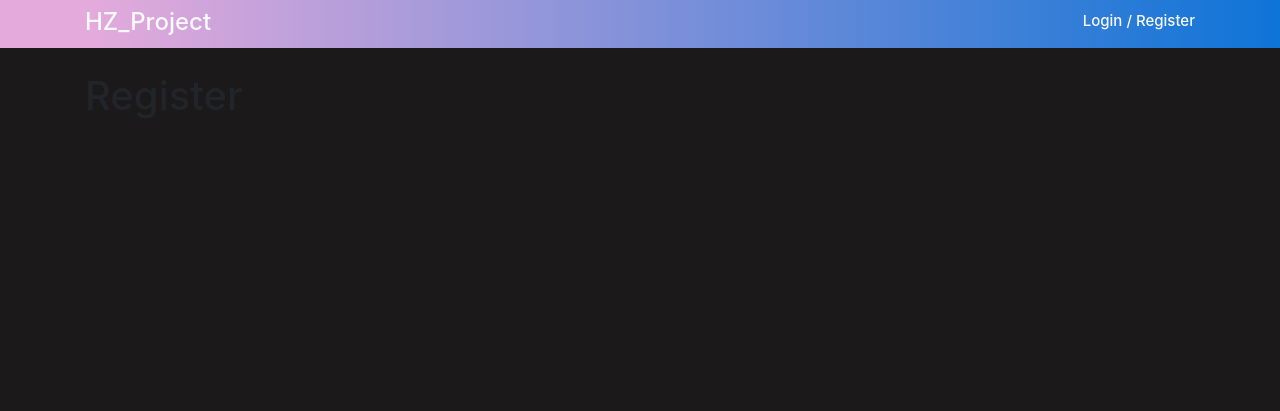
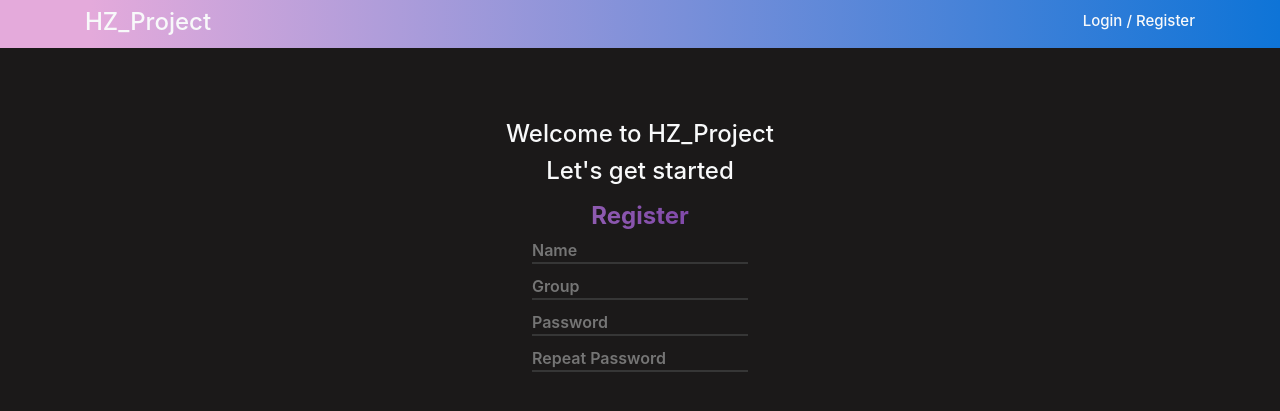
Before and after one commit to KarimBozzhanov/projects_portal, an ASP.NET Core app: page /Home/Register in a window 1280 px wide. Shown: the top 411 px of the page. Run offline with ASP.NET Core 8, Linux system fonts and the light colour scheme.

Commit message:
Registration page

```diff
--- a/projects_portal/Controllers/HomeController.cs
+++ b/projects_portal/Controllers/HomeController.cs
@@ -74,10 +74,10 @@ namespace projects_portal.Controllers
         {
             if (ModelState.IsValid)
             {
-                User user = await db.User.FirstOrDefaultAsync(u => u.Login == loginModel.Login && u.Password == loginModel.Password);
+                User user = await db.User.FirstOrDefaultAsync(u => u.Name == loginModel.Name && u.Password == loginModel.Password);
                 if (user != null)
                 {
-                    await Authenticate(loginModel.Login);
+                    await Authenticate(loginModel.Name);
                     return RedirectToAction("Index");
                 }
                 ModelState.AddModelError("", "Некорректные логин или пароль");
@@ -96,12 +96,12 @@ namespace projects_portal.Controllers
         {
             if (ModelState.IsValid)
             {
-                User user = await db.User.FirstOrDefaultAsync(u => u.Login == registerModel.Login);
+                User user = await db.User.FirstOrDefaultAsync(u => u.Name == registerModel.Name);
                 if (user == null)
                 {
-                    db.User.Add(new User { Login = registerModel.Login, Email = registerModel.Email, Password = registerModel.Password, Role = "Студент" });
+                    db.User.Add(new User { Name = registerModel.Name, Group = registerModel.Group,  Password = registerModel.Password, Role = "Студент" });
                     await db.SaveChangesAsync();
-                    await Authenticate(registerModel.Login);
+                    await Authenticate(registerModel.Name);
                     return RedirectToAction("Index");
                 }
                 else
--- a/projects_portal/Models/User.cs
+++ b/projects_portal/Models/User.cs
@@ -5,8 +5,8 @@ namespace projects_portal.Models
     public class User
     {
         public int Id { get; set; }
-        public string Login { get; set; }
-        public string Email { get; set; }
+        public string Name { get; set; }
+        public string Group { get; set; }
         public string Password { get; set; }
         public string Role { get; set; }
     }
--- a/projects_portal/ViewModels/LoginModel.cs
+++ b/projects_portal/ViewModels/LoginModel.cs
@@ -5,8 +5,8 @@ namespace projects_portal.ViewModels
 {
     public class LoginModel
     {
-        [Required(ErrorMessage = "Не указан логин")]
-        public string Login { get; set; }
+        [Required(ErrorMessage = "Вы не указали ФИО")]
+        public string Name { get; set; }
         [Required(ErrorMessage = "Не введен пароль")]
         [DataType(DataType.Password)]
         public string Password { get; set; }
--- a/projects_portal/Views/Home/Register.cshtml
+++ b/projects_portal/Views/Home/Register.cshtml
@@ -1,6 +1,35 @@
+@model projects_portal.ViewModels.RegisterModel
+<!DOCTYPE html>
+<html lang="en">
+<head>
+    <meta charset="utf-8" />
+    <meta name="viewport" content="width=device-width, initial-scale=1.0" />
+    <title>@ViewData["Title"] - HZProject</title>
+    <link rel="stylesheet" href="~/css/bootstrap.min.css   />
+    <link rel="stylesheet" href="~/css/site.css" />
+    <link rel="stylesheet" href="https://cdnjs.cloudflare.com/ajax/libs/font-awesome/6.2.1/css/all.min.css" integrity="sha512-MV7K8+y+gLIBoVD59lQIYicR65iaqukzvf/nwasF0nqhPay5w/9lJmVM2hMDcnK1OnMGCdVK+iQrJ7lzPJQd1w==" crossorigin="anonymous" referrerpolicy="no-referrer" />
+</head>
+<body>
+    <div class="content">
+        <div class="container">
+            <div class="registration_header pt-5">
+                <h4 align="center" class="text-light">Welcome to HZ_Project</h4>
+                <h4 align="center" class="text-light">Let's get started</h4>
+                <h4 align="center" class="register_text mt-3"><b>Register</b></h4>
+            </div>
+            <form asp-action="Register" asp-controller="Home" enctype="multipart/form-data">
+               <div class="form-group" align="center">
+                   <input type="text" asp-for="Name" class="register-input" placeholder="Name" autocomplete="off"/>
+                   <input type="text" asp-for="Group" class="register-input" placeholder="Group" autocomplete="off"/>
+                   <input type="password" asp-for="Password" class="register-input" placeholder="Password" autocomplete="off"/>
+                   <input type="password" asp-for="ConfirmPassword" class="register-input" placeholder="Repeat Password" autocomplete="off"/>
+               </div>
+            </form>
+        </div>
+    </div>
 
-@{
-    ViewData["Title"] = "Register";
-}
-
-<h1>Register</h1>
+    <script src="~/lib/jquery/dist/jquery.min.js"></script>
+    <script src="~/js/bootstrap.bundle.min.js"></script>
+    <script src="~/js/site.js" asp-append-version="true"></script>
+</body>
+</html>
--- a/projects_portal/wwwroot/css/site.css
+++ b/projects_portal/wwwroot/css/site.css
@@ -149,3 +149,23 @@ input {
     color: white;
     outline: none;
 }
+
+.register_text {
+    color: rgb(208,175,210);
+    background-image: linear-gradient(90deg, rgba(208,175,210,1) 0%, rgba(82,14,145,1) 87%);
+    -webkit-text-fill-color: transparent;
+    -webkit-background-clip: text;
+}
+
+.register-input {
+    border: none;
+    border-bottom: 2px solid rgb(54,54,54);
+    background-color: transparent;
+    color: inherit;
+    outline: none;
+    width: 20%;
+    padding: 0px;
+    margin-bottom: 10px;
+    color: #ffff;
+    font-weight: 600;
+}
```
Also changed, not shown: projects_portal/ViewModels/RegisterModel.cs (+5 -5 lines), projects_portal/Views/Home/Create.cshtml (+7 -7 lines), 1 other file.
